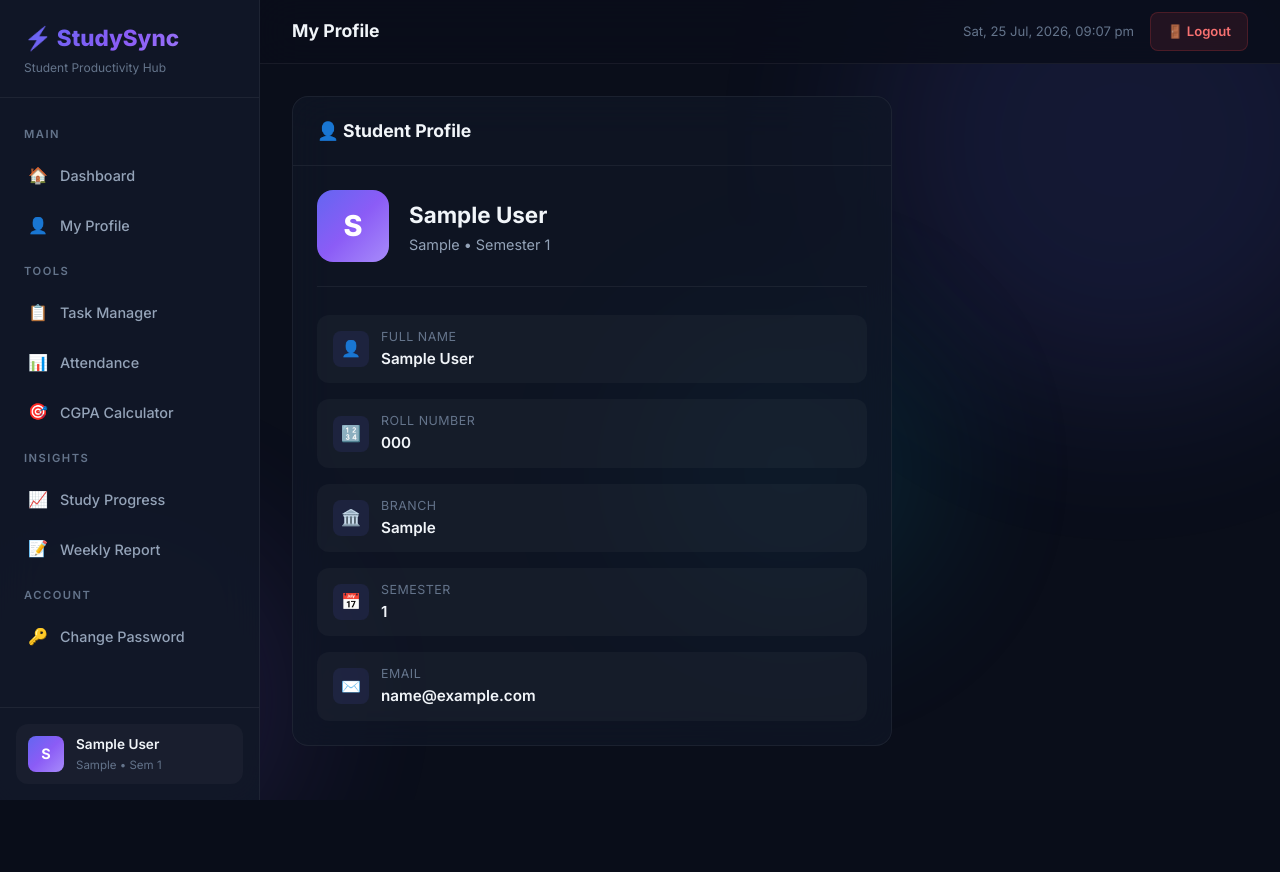
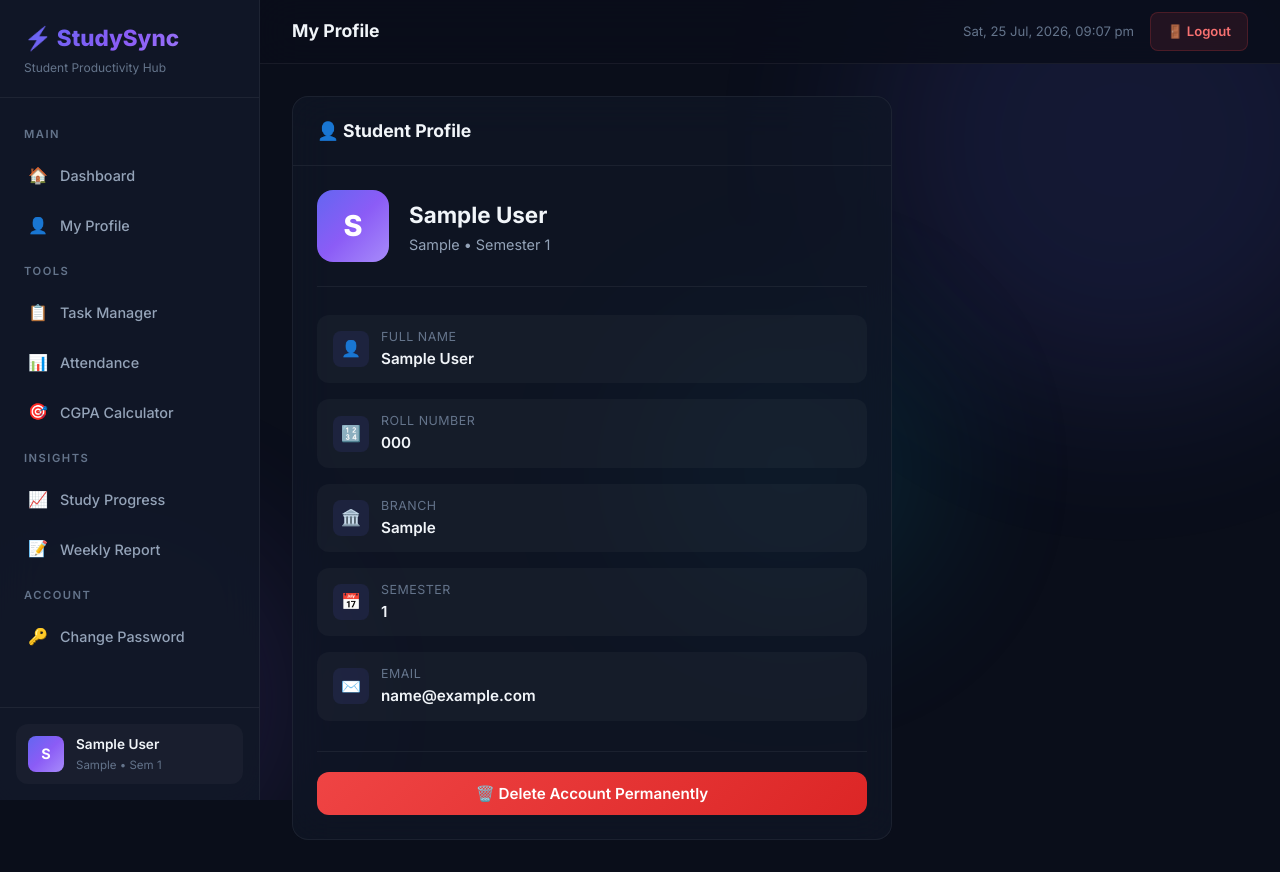
Before and after one commit to Dhruv1217/StudySync, a Flask app: template templates/profile.html in a window 1280 px wide. Before the commit the page ends 800 px from the top, so only its background shows below. Run offline with Flask 3, Linux system fonts and the light colour scheme; the template is opened without the code that fills it: values that come from a table or form of the project are taken from there, others are empty; tables that the repository leaves empty hold one stand-in row (values such as "Sample post").

Commit message:
delete option

```diff
--- a/app.py
+++ b/app.py
@@ -588,6 +588,30 @@ def change_password_page():
 
 
 # ═══════════════════════════════════════════
+#  DELETE ACCOUNT
+# ═══════════════════════════════════════════
+
+@app.route('/delete-account', methods=['POST'])
+def delete_account():
+    """
+    Delete Account.
+    Deletes the logged in student and all their associated data from the database.
+    """
+    student = get_logged_in_student()
+    if not student:
+        return redirect(url_for('login_page'))
+
+    # Delete the student from the database.
+    # Because of cascade="all, delete-orphan" in models.py, this deletes their tasks, attendance, and CGPA too.
+    db.session.delete(student)
+    db.session.commit()
+
+    session.clear()
+    flash('Account and all associated data permanently deleted.', 'info')
+    return redirect(url_for('index'))
+
+
+# ═══════════════════════════════════════════
 #  RUN APPLICATION
 # ═══════════════════════════════════════════
 
--- a/templates/profile.html
+++ b/templates/profile.html
@@ -57,6 +57,14 @@
                 </div>
             </div>
         </div>
+
+        <div style="margin-top: 30px; border-top: 1px solid var(--border-color); padding-top: 20px;">
+            <form action="{{ url_for('delete_account') }}" method="POST" onsubmit="return confirm('Are you absolutely sure you want to delete your account? All your tasks, attendance, and CGPA data will be permanently erased. This cannot be undone.');">
+                <button type="submit" class="btn btn-danger" style="width: 100%;">
+                    🗑️ Delete Account Permanently
+                </button>
+            </form>
+        </div>
     </div>
 </div>
 {% endblock %}
```
